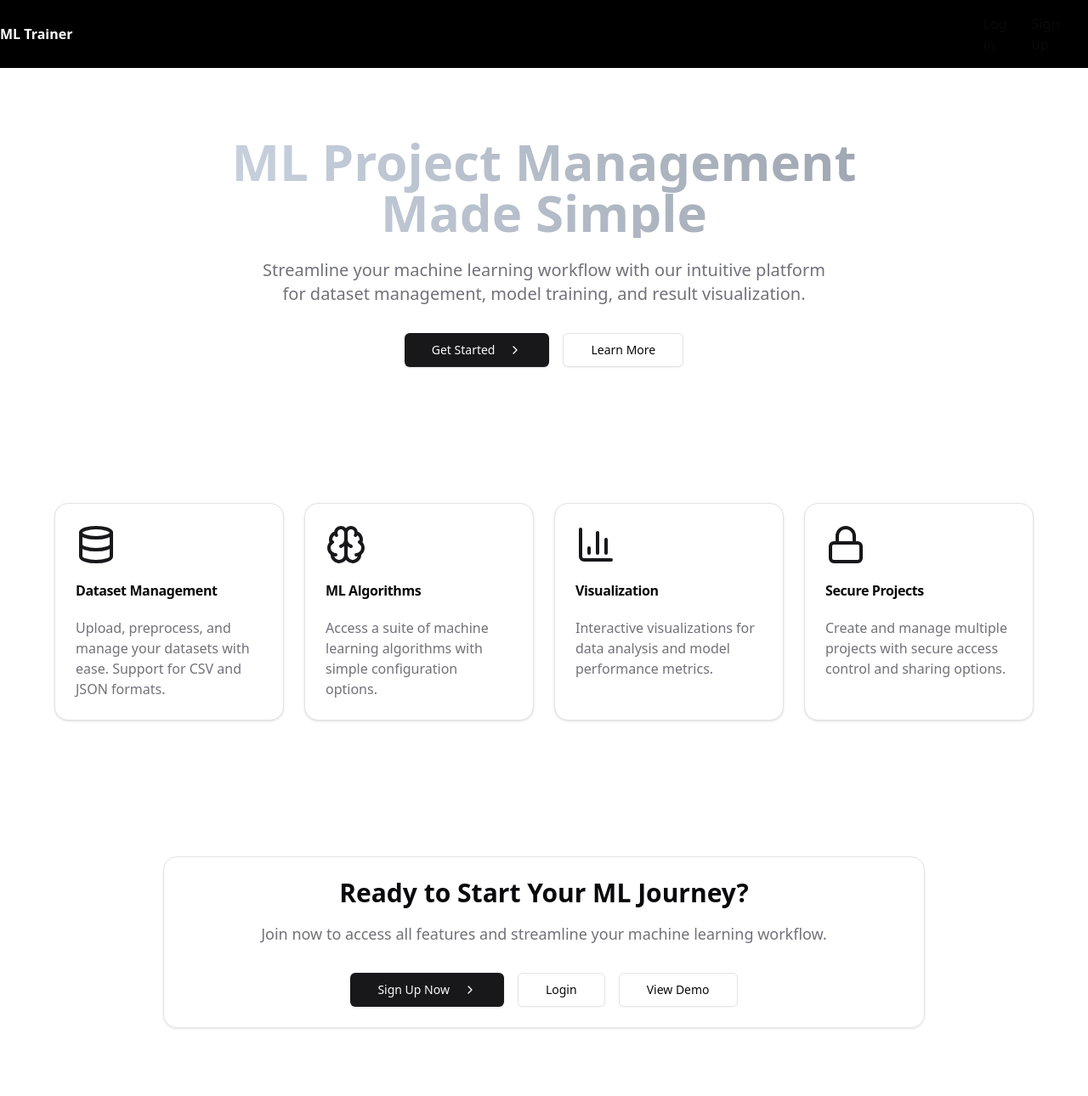
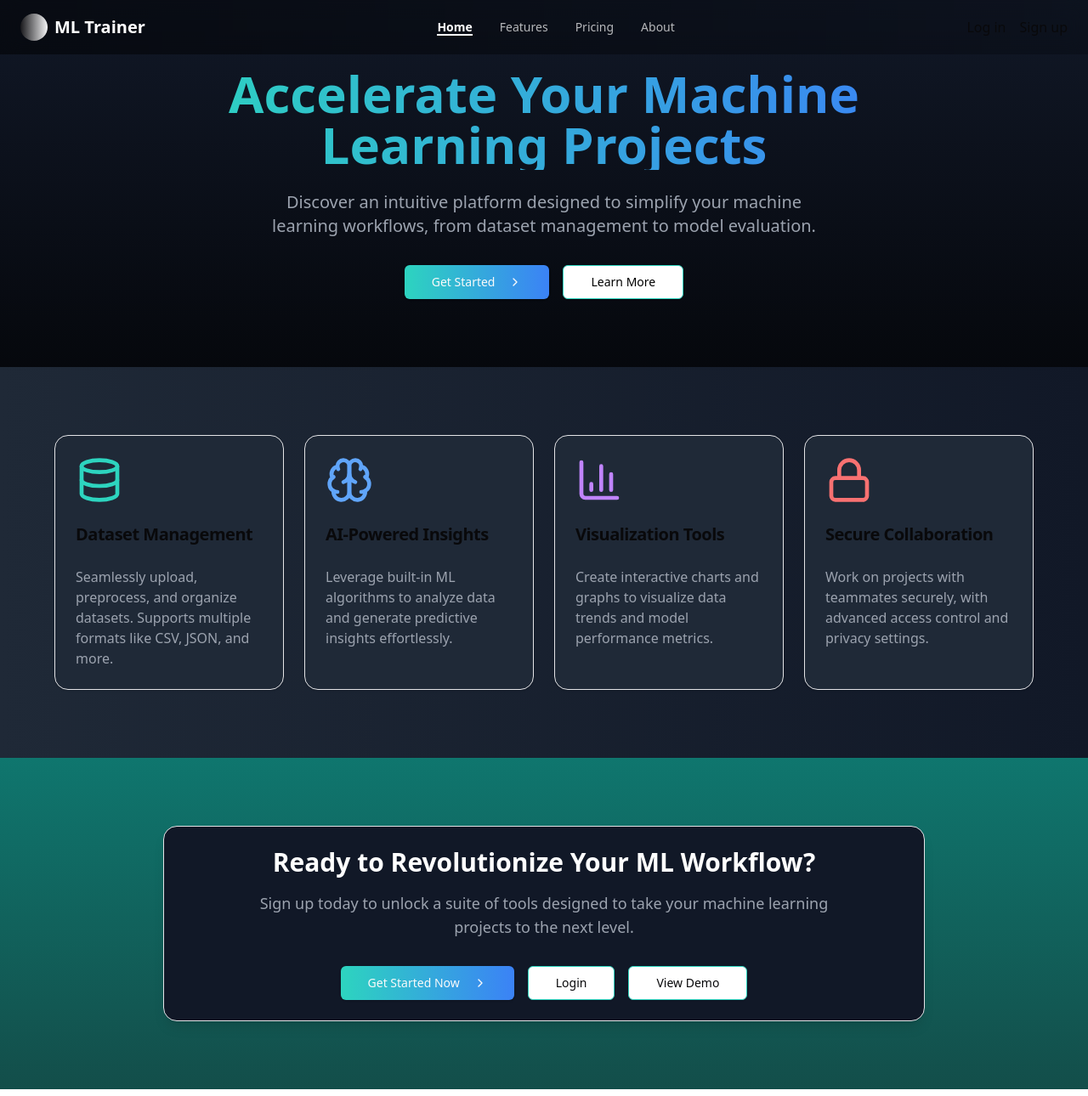
Before and after one commit to mouhsiiin/ModelCrafter-front, a React (Vite) app: page / in a window 1280 px wide. Shown: the whole page at 85% size. Built offline with nearby package versions, Linux system fonts and the light colour scheme.

Commit message:
Updated Landing and nav-bar components

```diff
--- a/src/components/landing/landing.tsx
+++ b/src/components/landing/landing.tsx
@@ -6,25 +6,24 @@ import { Link } from 'react-router-dom';
 
 export const LandingPage: React.FC = () => {
   return (
-    <div className="min-h-screen bg-background text-foreground">
+    <div className="min-h-screen bg-gradient-to-b from-gray-900 via-black to-gray-900 text-white">
       {/* Hero Section */}
-      <section className="relative py-20 px-4">
-        <div className="container mx-auto max-w-4xl text-center">
-          <h1 className="text-4xl md:text-6xl font-bold mb-6 bg-gradient-to-r from-slate-300 to-gray-400 bg-clip-text text-transparent">
-            ML Project Management Made Simple
+      <section className="relative py-20 px-4 text-center">
+        <div className="container mx-auto max-w-4xl">
+          <h1 className="text-4xl md:text-6xl font-extrabold mb-6 bg-gradient-to-r from-teal-400 to-blue-500 bg-clip-text text-transparent">
+            Accelerate Your Machine Learning Projects
           </h1>
-          <p className="text-lg md:text-xl text-muted-foreground mb-8 max-w-2xl mx-auto">
-            Streamline your machine learning workflow with our intuitive platform for dataset management,
-            model training, and result visualization.
+          <p className="text-lg md:text-xl text-gray-400 mb-8 max-w-2xl mx-auto">
+            Discover an intuitive platform designed to simplify your machine learning workflows, from dataset management to model evaluation.
           </p>
           <div className="flex flex-col sm:flex-row gap-4 justify-center">
             <Link to="/signup">
-              <Button size="lg" className="bg-primary hover:bg-primary/90">
+              <Button size="lg" className="bg-gradient-to-r from-teal-400 to-blue-500 hover:from-teal-300 hover:to-blue-400 transition-all">
                 Get Started
                 <ChevronRight className="ml-2 h-4 w-4" />
               </Button>
             </Link>
-            <Button size="lg" variant="outline">
+            <Button size="lg" variant="outline" className="border-teal-400 hover:bg-teal-400/10 transition-all" style={{ color: 'black' }}>
               Learn More
             </Button>
           </div>
@@ -32,46 +31,46 @@ export const LandingPage: React.FC = () => {
       </section>
 
       {/* Features Section */}
-      <section className="py-20 px-4 bg-accent/5">
+      <section className="py-20 px-4 bg-gradient-to-r from-gray-800 to-gray-900">
         <div className="container mx-auto max-w-6xl">
           <div className="grid grid-cols-1 md:grid-cols-2 lg:grid-cols-4 gap-6">
-            <Card className="bg-card hover:bg-accent/10 transition-colors">
+            <Card className="bg-gray-800 hover:bg-teal-700/20 transition-all">
               <CardHeader>
-                <Database className="h-12 w-12 mb-4 text-primary" />
-                <CardTitle>Dataset Management</CardTitle>
+                <Database className="h-14 w-14 mb-4 text-teal-400" />
+                <CardTitle className="text-xl">Dataset Management</CardTitle>
               </CardHeader>
-              <CardContent className="text-muted-foreground">
-                Upload, preprocess, and manage your datasets with ease. Support for CSV and JSON formats.
+              <CardContent className="text-gray-400">
+                Seamlessly upload, preprocess, and organize datasets. Supports multiple formats like CSV, JSON, and more.
               </CardContent>
             </Card>
 
-            <Card className="bg-card hover:bg-accent/10 transition-colors">
+            <Card className="bg-gray-800 hover:bg-blue-700/20 transition-all">
               <CardHeader>
-                <Brain className="h-12 w-12 mb-4 text-primary" />
-                <CardTitle>ML Algorithms</CardTitle>
+                <Brain className="h-14 w-14 mb-4 text-blue-400" />
+                <CardTitle className="text-xl">AI-Powered Insights</CardTitle>
               </CardHeader>
-              <CardContent className="text-muted-foreground">
-                Access a suite of machine learning algorithms with simple configuration options.
+              <CardContent className="text-gray-400">
+                Leverage built-in ML algorithms to analyze data and generate predictive insights effortlessly.
               </CardContent>
             </Card>
 
-            <Card className="bg-card hover:bg-accent/10 transition-colors">
+            <Card className="bg-gray-800 hover:bg-purple-700/20 transition-all">
               <CardHeader>
-                <BarChart3 className="h-12 w-12 mb-4 text-primary" />
-                <CardTitle>Visualization</CardTitle>
+                <BarChart3 className="h-14 w-14 mb-4 text-purple-400" />
+                <CardTitle className="text-xl">Visualization Tools</CardTitle>
               </CardHeader>
-              <CardContent className="text-muted-foreground">
-                Interactive visualizations for data analysis and model performance metrics.
+              <CardContent className="text-gray-400">
+                Create interactive charts and graphs to visualize data trends and model performance metrics.
               </CardContent>
             </Card>
 
-            <Card className="bg-card hover:bg-accent/10 transition-colors">
+            <Card className="bg-gray-800 hover:bg-red-700/20 transition-all">
               <CardHeader>
-                <Lock className="h-12 w-12 mb-4 text-primary" />
-                <CardTitle>Secure Projects</CardTitle>
+                <Lock className="h-14 w-14 mb-4 text-red-400" />
+                <CardTitle className="text-xl">Secure Collaboration</CardTitle>
               </CardHeader>
-              <CardContent className="text-muted-foreground">
-                Create and manage multiple projects with secure access control and sharing options.
+              <CardContent className="text-gray-400">
+                Work on projects with teammates securely, with advanced access control and privacy settings.
               </CardContent>
             </Card>
           </div>
@@ -79,30 +78,29 @@ export const LandingPage: React.FC = () => {
       </section>
 
       {/* CTA Section */}
-      <section className="py-20 px-4">
-        <Card className="container mx-auto max-w-4xl bg-card/50 backdrop-blur">
+      <section className="py-20 px-4 bg-gradient-to-b from-teal-700 to-teal-900">
+        <Card className="container mx-auto max-w-4xl bg-gray-900 backdrop-blur-lg shadow-lg">
           <CardContent className="pt-6">
             <div className="text-center">
-              <h2 className="text-3xl font-bold mb-4">
-                Ready to Start Your ML Journey?
+              <h2 className="text-3xl font-extrabold mb-4 text-white">
+                Ready to Revolutionize Your ML Workflow?
               </h2>
-              <p className="text-lg text-muted-foreground mb-8 max-w-2xl mx-auto">
-                Join now to access all features and streamline your machine learning workflow.
+              <p className="text-lg text-gray-400 mb-8 max-w-2xl mx-auto">
+                Sign up today to unlock a suite of tools designed to take your machine learning projects to the next level.
               </p>
               <div className="flex flex-col sm:flex-row gap-4 justify-center">
                 <Link to="/signup">
-                  <Button size="lg" className="bg-primary hover:bg-primary/90">
-                    Sign Up Now
+                  <Button size="lg" className="bg-gradient-to-r from-teal-400 to-blue-500 hover:from-teal-300 hover:to-blue-400 transition-all">
+                    Get Started Now
                     <ChevronRight className="ml-2 h-4 w-4" />
                   </Button>
                 </Link>
                 <Link to="/login">
-                    <Button size="lg" variant="outline">
-                        Login
-                    </Button>
+                  <Button size="lg" variant="outline" className="border-teal-400 hover:bg-teal-400/10 transition-all">
+                    Login
+                  </Button>
                 </Link>
-
-                <Button size="lg" variant="outline">
+                <Button size="lg" variant="outline" className="border-teal-400 hover:bg-teal-400/10 transition-all">
                   View Demo
                 </Button>
               </div>
--- a/src/components/nav-bar/MainNav.tsx
+++ b/src/components/nav-bar/MainNav.tsx
@@ -1,54 +1,87 @@
 import { Link, useLocation } from "react-router-dom";
 import { cn } from "@/lib/utils";
 import { UserNav } from "./user-nav";
+import { useState } from "react";
+import { Menu, X } from "lucide-react";
 
-// Define navigation items as a constant for easier maintenance
 const NAV_ITEMS = [
-  { label: "", path: "/" },
-  // { label: 'Dashboard', path: '/dashboard' },
-  // { label: 'Projects', path: '/projects' },
-  // { label: 'Datasets', path: '/datasets' },
+  { label: "Home", path: "/" },
+  { label: "Features", path: "/features" },
+  { label: "Pricing", path: "/pricing" },
+  { label: "About", path: "/about" },
 ];
 
 export function MainNav() {
-  // Use useLocation hook instead of window.location for better React practice
   const location = useLocation();
   const pathname = location.pathname;
+  const [isMobileMenuOpen, setMobileMenuOpen] = useState(false);
 
   return (
-    <div className="bg-black w-full flex py-4">
-      <div className="container mx-auto flex justify-between items-center">
-        <Link
-          to="/"
-          className="flex items-center space-x-2 group"
-        >
-          <span className="hidden font-bold sm:inline-block text-white group-hover:text-gray-300 transition-colors">
-            ML Trainer
-          </span>
+    <header className="fixed top-0 left-0 w-full bg-gradient-to-r from-black/50 to-black/20 backdrop-blur-md z-50">
+      <div className="container mx-auto px-6 py-4 flex items-center justify-between">
+        {/* Logo Section */}
+        <Link to="/" className="flex items-center space-x-2">
+          <div className="h-8 w-8 bg-gradient-to-r from-primary to-secondary rounded-full"></div>
+          <span className="text-white text-xl font-bold">ML Trainer</span>
         </Link>
 
-        <nav className="flex items-center space-x-6 text-sm font-medium">
+        {/* Navigation Links */}
+        <nav className="hidden md:flex space-x-8 text-sm font-medium">
           {NAV_ITEMS.map((item) => (
             <Link
               key={item.path}
               to={item.path}
               className={cn(
-                "text-white transition-all duration-200 ease-in-out",
-                "hover:text-gray-300",
-                pathname === item.path ||
-                (item.path !== '/' && pathname.startsWith(item.path))
+                "text-white relative group",
+                pathname === item.path
                   ? "font-semibold"
-                  : "text-white/60"
+                  : "text-white/70 hover:text-white"
               )}
             >
               {item.label}
+              <span
+                className={cn(
+                  "absolute bottom-0 left-0 w-0 h-0.5 bg-white transition-all group-hover:w-full",
+                  pathname === item.path && "w-full"
+                )}
+              ></span>
             </Link>
           ))}
         </nav>
+
+        {/* User Navigation */}
+        <div className="hidden md:flex items-center">
+          <UserNav />
+        </div>
+
+        {/* Mobile Menu Toggle */}
+        <button
+          className="md:hidden text-white"
+          onClick={() => setMobileMenuOpen(!isMobileMenuOpen)}
+        >
+          {isMobileMenuOpen ? <X className="h-6 w-6" /> : <Menu className="h-6 w-6" />}
+        </button>
       </div>
-      <div className="justify-between mr-4">
-        <UserNav />
-      </div>
-    </div>
+
+      {/* Mobile Menu */}
+      {isMobileMenuOpen && (
+        <div className="md:hidden bg-black/80 text-white">
+          <nav className="flex flex-col space-y-4 p-4">
+            {NAV_ITEMS.map((item) => (
+              <Link
+                key={item.path}
+                to={item.path}
+                className={cn(
+                  "text-white/70 hover:text-white font-medium",
+                  pathname === item.path && "font-semibold text-white"
+                )}
+              >
+                {item.label}
+              </Link>
+            ))}
+          </nav>
+        </div>
+      )}
+    </header>
   );
 }
```
Also changed, not shown: src/components/project/ProjectDetails.tsx (+1 -10 lines).
